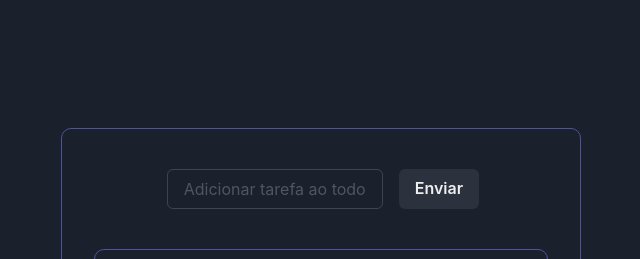
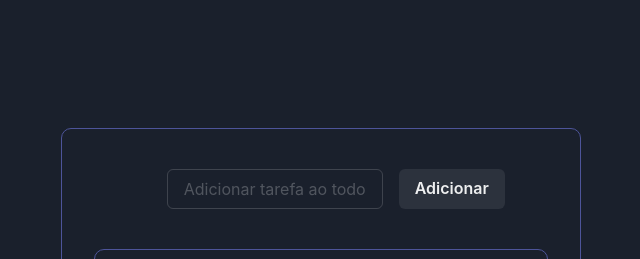
Before and after one commit to Rarysont/todo-list, a React (Create React App) app: page / in a window 1280 px wide. Shown: the top 259 px of the page, without its empty margins (319-959 px from the left). Built offline with nearby package versions, Linux system fonts and the light colour scheme; data requests are answered from the project's data file.

Commit message:
fix submit todo

```diff
--- a/src/Components/Form/index.tsx
+++ b/src/Components/Form/index.tsx
@@ -1,45 +1,20 @@
-import { Button, Container, FormControl, Input, useToast } from '@chakra-ui/react';
+import { Button, Container, FormControl, Input } from '@chakra-ui/react';
 import { SubmitHandler, useForm } from 'react-hook-form';
 
-interface IFormTodo {
-  title: string;
+import { IFormTodo } from '../../@types/FormTodo';
+
+interface IProps {
+  onSubmit: SubmitHandler<IFormTodo>;
 }
 
-export function Form() {
+export function Form(props: IProps) {
   const {
     handleSubmit,
     register,
     formState: { isSubmitting },
   } = useForm<IFormTodo>();
 
-  const toast = useToast();
-
-  const customToast = ({
-    title,
-    description,
-    status,
-  }: {
-    title: string;
-    description: string;
-    status: 'info' | 'warning' | 'success' | 'error' | undefined;
-  }) => {
-    return toast({
-      duration: 3000,
-      position: 'top-right',
-      title,
-      description,
-      status,
-    });
-  };
-
-  const onSubmit: SubmitHandler<IFormTodo> = (form) => {
-    if (form.title === '' || form.title.length <= 4) {
-      const description = form.title === '' ? 'Digite um valor para prosseguir' : 'Mínimo de caracteres: 4';
-      customToast({ title: 'Campo obrigatório', description, status: 'error' });
-    } else {
-      customToast({ title: 'Tarefa criada com sucesso', description: 'Parabéns', status: 'success' });
-    }
-  };
+  const { onSubmit } = props;
 
   return (
     <form onSubmit={handleSubmit(onSubmit)}>
@@ -50,7 +25,7 @@ export function Form() {
 
         <Container w="30%">
           <Button isLoading={isSubmitting} type="submit">
-            Enviar
+            Adicionar
           </Button>
         </Container>
       </Container>
--- a/src/screens/Todo/index.tsx
+++ b/src/screens/Todo/index.tsx
@@ -1,6 +1,8 @@
-import { Box, Center, Container, Flex, Stack } from '@chakra-ui/react';
+import { Box, Center, Container, Flex, Stack, useToast } from '@chakra-ui/react';
 import { useEffect } from 'react';
+import { SubmitHandler } from 'react-hook-form';
 
+import { IFormTodo } from '../../@types/FormTodo';
 import { CardsTodo } from '../../Components/CardsTodo';
 import { Form } from '../../Components/Form';
 import { Loading } from '../../Components/Loading';
@@ -14,6 +16,35 @@ function Todo() {
       await getTodo();
     })();
   }, []);
+
+  const toast = useToast();
+
+  const customToast = ({
+    title,
+    description,
+    status,
+  }: {
+    title: string;
+    description: string;
+    status: 'info' | 'warning' | 'success' | 'error' | undefined;
+  }) => {
+    return toast({
+      duration: 3000,
+      position: 'top-right',
+      title,
+      description,
+      status,
+    });
+  };
+
+  const onSubmit: SubmitHandler<IFormTodo> = (form) => {
+    if (form.title === '' || form.title.length <= 6) {
+      const description = form.title === '' ? 'Digite um valor para prosseguir' : 'Mínimo de caracteres: 6';
+      customToast({ title: 'Campo obrigatório', description, status: 'error' });
+    } else {
+      customToast({ title: 'Tarefa criada com sucesso', description: 'Parabéns', status: 'success' });
+    }
+  };
 
   return (
     <Container
@@ -31,7 +62,7 @@ function Todo() {
         <Flex flexDirection="column">
           <Center>
             <Stack w="75%">
-              <Form />
+              <Form onSubmit={onSubmit} />
             </Stack>
           </Center>
           <Box w="100%" marginTop="10" marginBottom="10">
```
Also changed, not shown: src/utils/customToast.tsx (deleted, +0 -21 lines).
